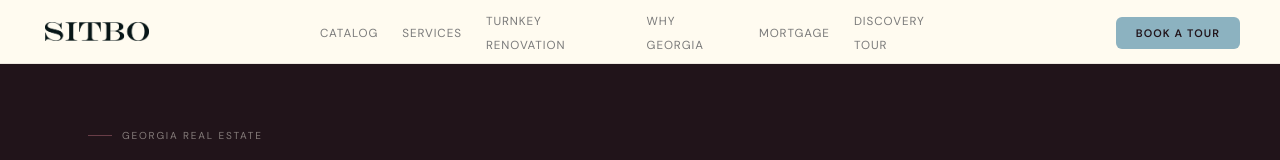
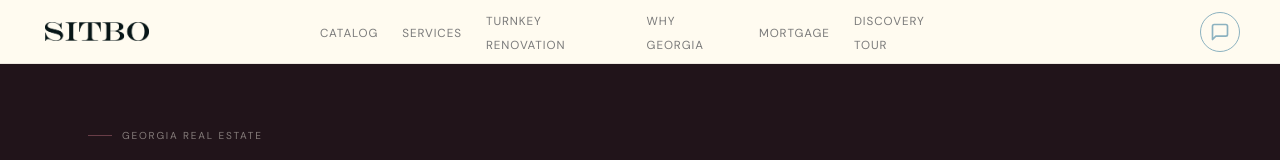
Before and after one commit to sitbom2property-maker/sitbo-invest-web-1643, a React (Vite) app: page /catalog in a window 1280 px wide. Shown: the top 160 px of the page. Built offline with nearby package versions, Linux system fonts and the light colour scheme; a web font is replaced by a local one.

Commit message:
fix: replace 'Book a Tour' with minimalist WhatsApp button in nav

```diff
--- a/src/web/components/nav.tsx
+++ b/src/web/components/nav.tsx
@@ -40,13 +40,13 @@ export function Nav() {
         ))}
       </div>
 
-      {/* CTA button — right */}
+      {/* WhatsApp button — right */}
       <div style={{ marginLeft: "auto", marginRight: "40px", display: "flex", gap: "12px", alignItems: "center" }}>
-        <Link href="/#discovery-tour">
-          <a style={{ fontFamily: "DM Sans", fontSize: "0.68rem", fontWeight: 600, letterSpacing: "0.1em", textTransform: "uppercase", color: C.dark, background: C.teal, border: "none", borderRadius: "6px", padding: "9px 20px", textDecoration: "none", cursor: "pointer", transition: "opacity 0.2s" }} onMouseEnter={e => (e.currentTarget.style.opacity = "0.85")} onMouseLeave={e => (e.currentTarget.style.opacity = "1")}>
-            Book a Tour
-          </a>
-        </Link>
+        <a href="https://wa.me/995555505288" target="_blank" rel="noopener noreferrer" style={{ display: "flex", alignItems: "center", justifyContent: "center", width: "40px", height: "40px", borderRadius: "50%", background: "transparent", border: `1.5px solid ${C.teal}`, textDecoration: "none", cursor: "pointer", transition: "all 0.2s" }} onMouseEnter={e => { (e.currentTarget as HTMLElement).style.background = C.teal; (e.currentTarget as HTMLElement).style.boxShadow = `0 0 12px rgba(140,178,192,0.3)`; }} onMouseLeave={e => { (e.currentTarget as HTMLElement).style.background = "transparent"; (e.currentTarget as HTMLElement).style.boxShadow = "none"; }}>
+          <svg width="20" height="20" viewBox="0 0 24 24" fill="none" stroke={C.teal} strokeWidth="2" strokeLinecap="round" strokeLinejoin="round" style={{ transition: "stroke 0.2s" }} onMouseEnter={e => (e.currentTarget.style.stroke = C.dark)} onMouseLeave={e => (e.currentTarget.style.stroke = C.teal)}>
+            <path d="M21 15a2 2 0 0 1-2 2H7l-4 4V5a2 2 0 0 1 2-2h14a2 2 0 0 1 2 2z" />
+          </svg>
+        </a>
       </div>
 
       {/* Mobile hamburger */}
```
